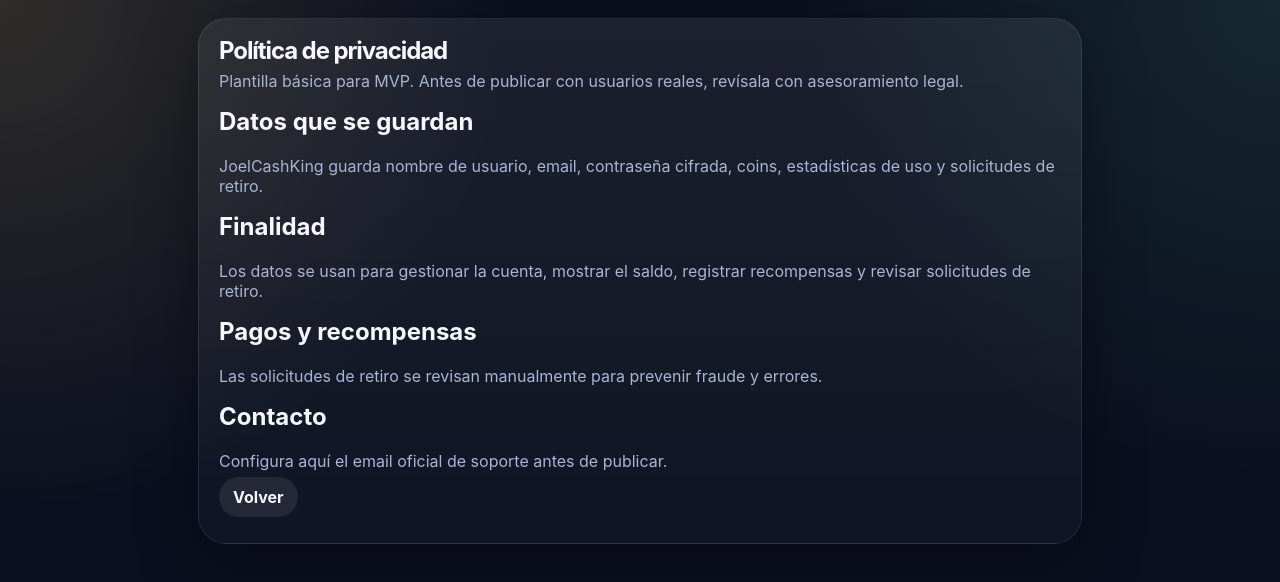
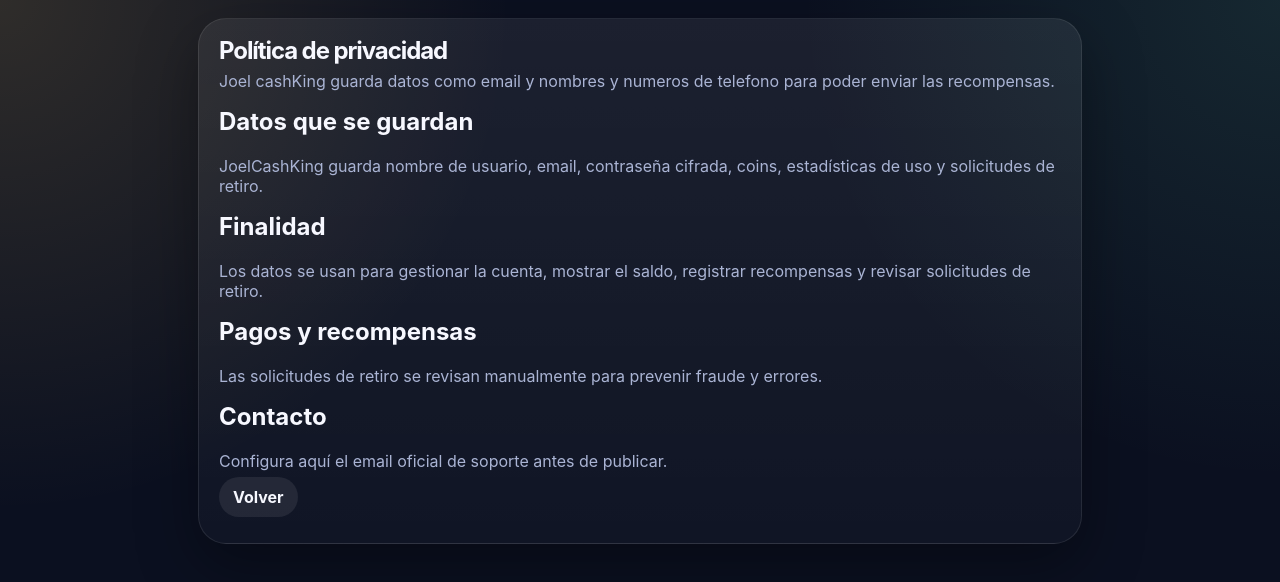
Before and after one commit to joelius20/JoelCashKing, a website: page public/privacy.html in a window 1280 px wide. Drawn offline with Linux system fonts and the light colour scheme.

Commit message:
Update privacy.html

```diff
--- a/public/privacy.html
+++ b/public/privacy.html
@@ -10,7 +10,7 @@
   <main class="app-shell">
     <article class="card">
       <h1>Política de privacidad</h1>
-      <p class="muted">Plantilla básica para MVP. Antes de publicar con usuarios reales, revísala con asesoramiento legal.</p>
+      <p class="muted">Joel cashKing guarda datos como email y nombres y numeros de telefono para poder enviar las recompensas.</p>
       <h2>Datos que se guardan</h2>
       <p>JoelCashKing guarda nombre de usuario, email, contraseña cifrada, coins, estadísticas de uso y solicitudes de retiro.</p>
       <h2>Finalidad</h2>
```
